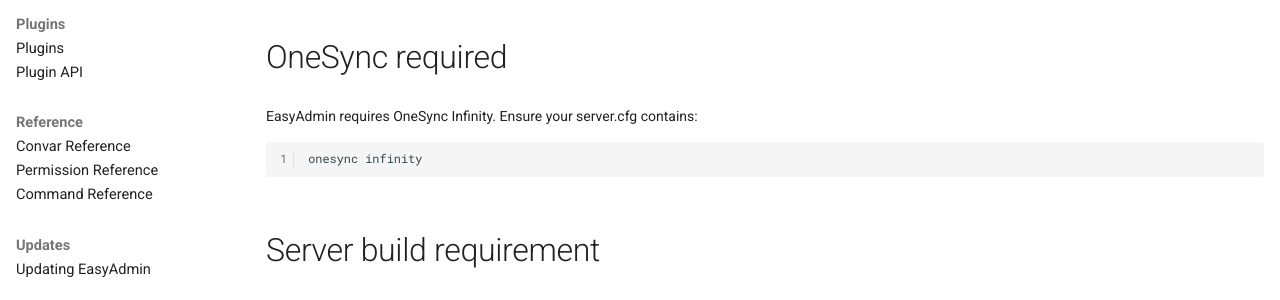
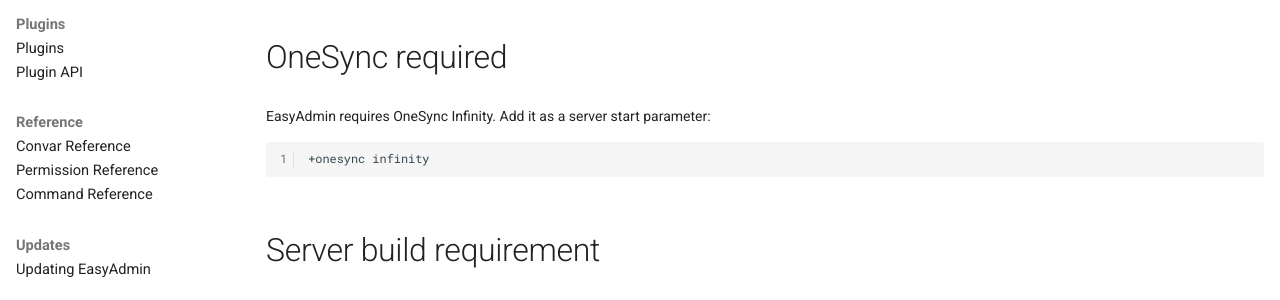
Before and after one commit to Blumlaut/EasyAdmin, an MkDocs documentation site: the page built from docs/docs/troubleshooting.md, in a window 1280 px wide and 900 px high, scrolled down 2323 px. Shown: the part 152-452 px from the top of the window. Built offline with MkDocs 1.6.1 and Material for MkDocs 9.7.7, drawn with Linux system fonts in a browser that asks for light colours; comment, search, counter and statistics services are not loaded.

Commit message:
docs: fix OneSync Infinity configuration syntax
OneSync uses +onesync infinity as a server start parameter, not in
server.cfg.

````diff
--- a/docs/docs/troubleshooting.md
+++ b/docs/docs/troubleshooting.md
@@ -84,10 +84,10 @@
 
 ## OneSync required
 
-EasyAdmin requires OneSync Infinity. Ensure your server.cfg contains:
+EasyAdmin requires OneSync Infinity. Add it as a server start parameter:
 
 ```
-onesync infinity
++onesync infinity
 ```
 
 ## Server build requirement
````
Also changed, not shown: docs/docs/install.md (+1 -1 lines).
